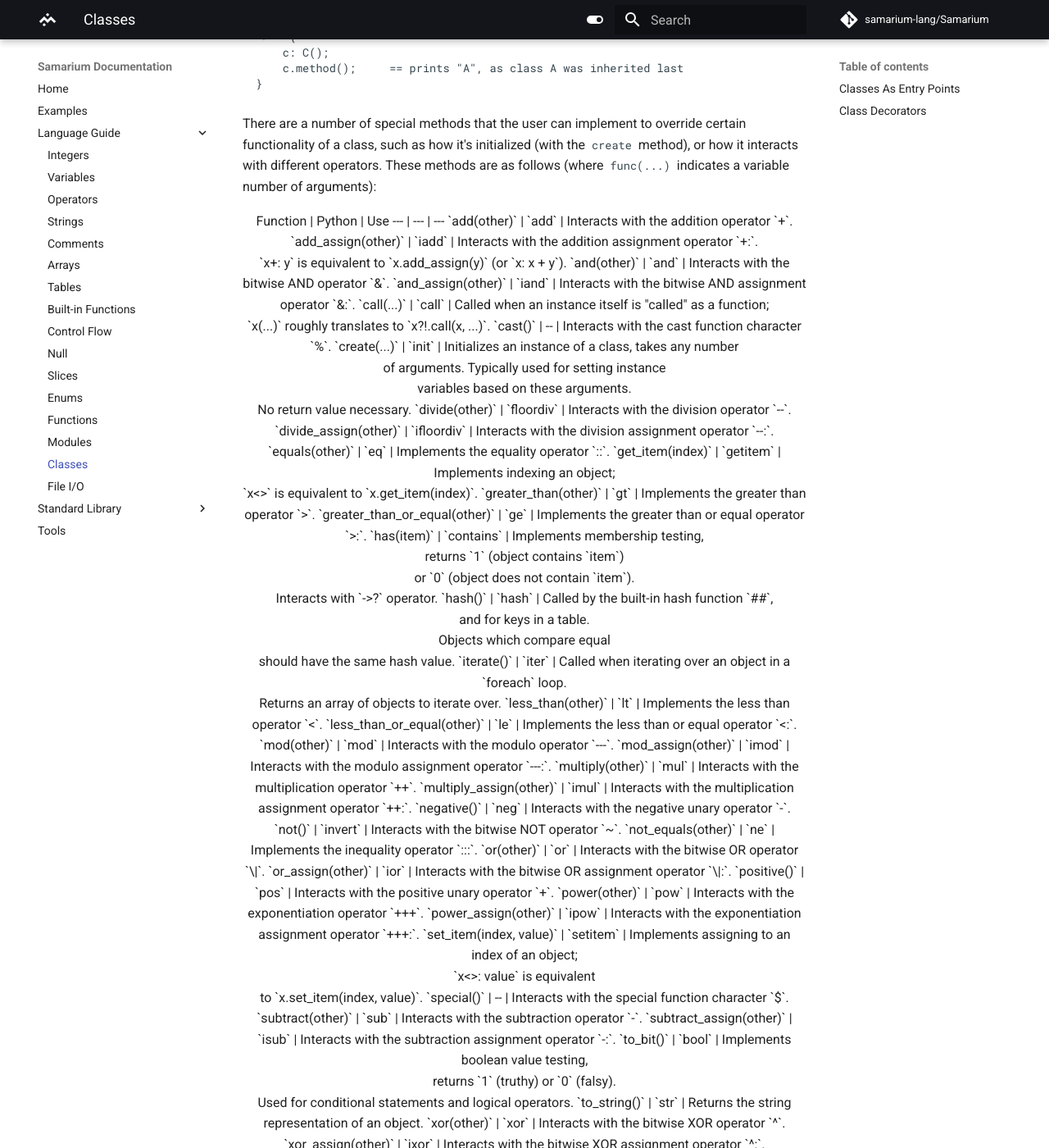
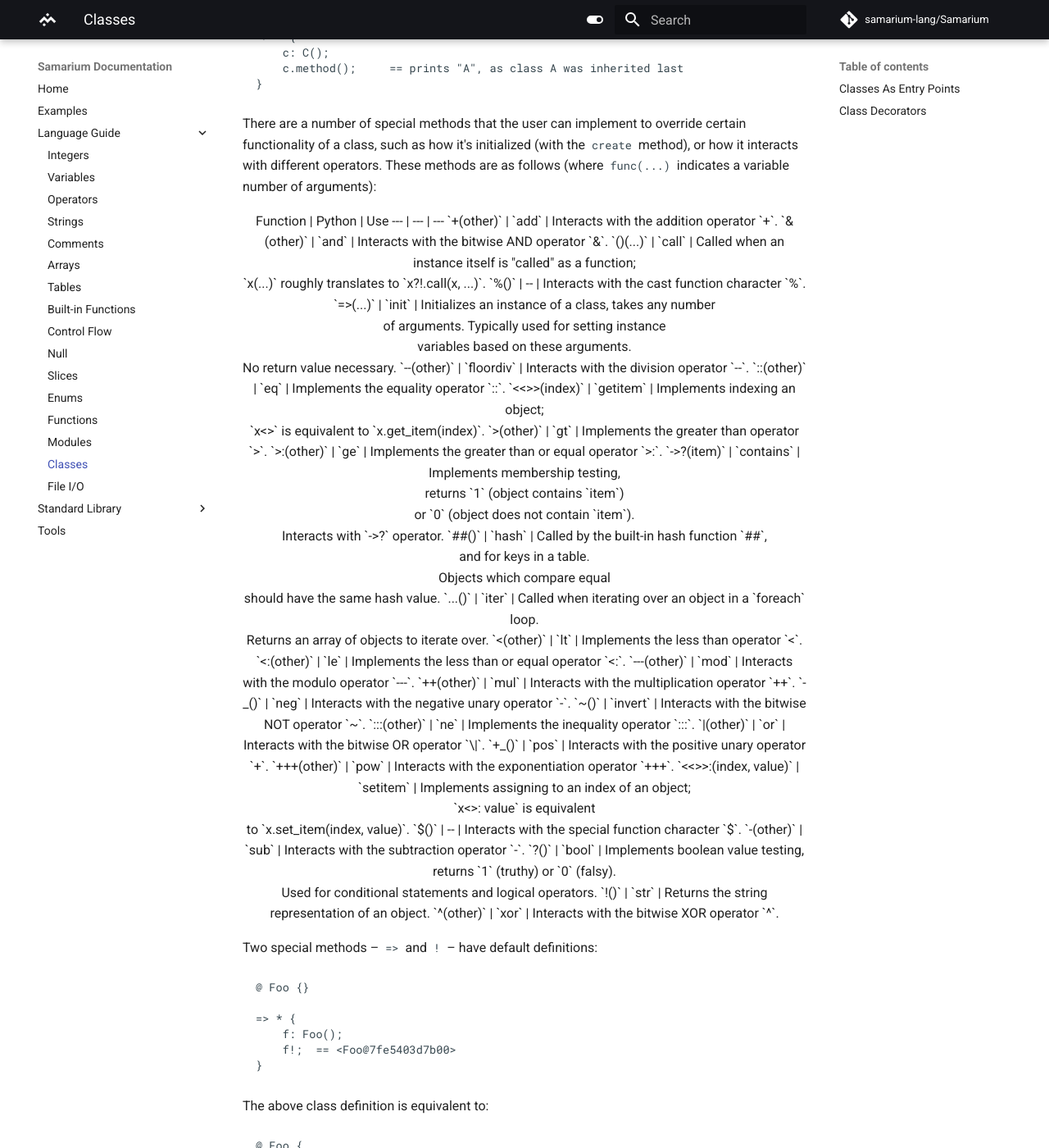
Before and after one commit to samarium-lang/Samarium, an MkDocs documentation site: the page built from docs/classes.md, in a window 1280 px wide and 1400 px high, scrolled down 1290 px. Shown: the whole window at 82% size. Built offline with MkDocs 1.6.1 and Material for MkDocs 9.7.7, drawn with Linux system fonts in a browser that asks for light colours; comment, search, counter and statistics services are not loaded; some of the changed text lies outside the part shown.

Commit message:
(docs) Updated special method names

````diff
--- a/docs/classes.md
+++ b/docs/classes.md
@@ -17,7 +17,7 @@ Just like variables, class attributes can be made private by prefixing them with
 @ Foo {
     shared: [];
 
-    create var * {
+    => var * {
         'var: var;
         '#pv: var - /;
     }
@@ -65,48 +65,39 @@ These methods are as follows (where `func(...)` indicates a variable number of a
 
 Function                       | Python       | Use
 ---                            | ---          | ---
-`add(other)`                   | `add`        | Interacts with the addition operator `+`.
-`add_assign(other)`            | `iadd`       | Interacts with the addition assignment operator `+:`.<br>`x+: y` is equivalent to `x.add_assign(y)` (or `x: x + y`).
-`and(other)`                   | `and`        | Interacts with the bitwise AND operator `&`.
-`and_assign(other)`            | `iand`       | Interacts with the bitwise AND assignment operator `&:`.
-`call(...)`                    | `call`       | Called when an instance itself is "called" as a function;<br>`x(...)` roughly translates to `x?!.call(x, ...)`.
-`cast()`                       | --           | Interacts with the cast function character `%`.
-`create(...)`                  | `init`       | Initializes an instance of a class, takes any number<br>of arguments. Typically used for setting instance<br>variables based on these arguments.<br>No return value necessary.
-`divide(other)`                | `floordiv`   | Interacts with the division operator `--`.
-`divide_assign(other)`         | `ifloordiv`  | Interacts with the division assignment operator `--:`.
-`equals(other)`                | `eq`         | Implements the equality operator `::`.
-`get_item(index)`              | `getitem`    | Implements indexing an object;<br>`x<<index>>` is equivalent to `x.get_item(index)`.
-`greater_than(other)`          | `gt`         | Implements the greater than operator `>`.
-`greater_than_or_equal(other)` | `ge`         | Implements the greater than or equal operator `>:`.
-`has(item)`                    | `contains`   | Implements membership testing,<br>returns `1` (object contains `item`)<br>or `0` (object does not contain `item`).<br>Interacts with `->?` operator.
-`hash()`                       | `hash`       | Called by the built-in hash function `##`,<br>and for keys in a table.<br>Objects which compare equal<br>should have the same hash value.
-`iterate()`                    | `iter`       | Called when iterating over an object in a `foreach` loop.<br>Returns an array of objects to iterate over.
-`less_than(other)`             | `lt`         | Implements the less than operator `<`.
-`less_than_or_equal(other)`    | `le`         | Implements the less than or equal operator `<:`.
-`mod(other)`                   | `mod`        | Interacts with the modulo operator `---`.
-`mod_assign(other)`            | `imod`       | Interacts with the modulo assignment operator `---:`.
-`multiply(other)`              | `mul`        | Interacts with the multiplication operator `++`.
-`multiply_assign(other)`       | `imul`       | Interacts with the multiplication<br>assignment operator `++:`.
-`negative()`                   | `neg`        | Interacts with the negative unary operator `-`.
-`not()`                        | `invert`     | Interacts with the bitwise NOT operator `~`.
-`not_equals(other)`            | `ne`         | Implements the inequality operator `:::`.
-`or(other)`                    | `or`         | Interacts with the bitwise OR operator `\|`.
-`or_assign(other)`             | `ior`        | Interacts with the bitwise OR assignment operator `\|:`.
-`positive()`                   | `pos`        | Interacts with the positive unary operator `+`.
-`power(other)`                 | `pow`        | Interacts with the exponentiation operator `+++`.
-`power_assign(other)`          | `ipow`       | Interacts with the exponentiation<br>assignment operator `+++:`.
-`set_item(index, value)`       | `setitem`    | Implements assigning to an index of an object;<br>`x<<index>>: value` is equivalent<br>to `x.set_item(index, value)`.
-`special()`                    | --           | Interacts with the special function character `$`.
-`subtract(other)`              | `sub`        | Interacts with the subtraction operator `-`.
-`subtract_assign(other)`       | `isub`       | Interacts with the subtraction assignment operator `-:`.
-`to_bit()`                     | `bool`       | Implements boolean value testing,<br>returns `1` (truthy) or `0` (falsy).<br>Used for conditional statements and logical operators.
-`to_string()`                  | `str`        | Returns the string representation of an object.
-`xor(other)`                   | `xor`        | Interacts with the bitwise XOR operator `^`.
-`xor_assign(other)`            | `ixor`       | Interacts with the bitwise XOR assignment operator `^:`.
+`+(other)`                     | `add`        | Interacts with the addition operator `+`.
+`&(other)`                     | `and`        | Interacts with the bitwise AND operator `&`.
+`()(...)`                      | `call`       | Called when an instance itself is "called" as a function;<br>`x(...)` roughly translates to `x?!.call(x, ...)`.
+`%()`                          | --           | Interacts with the cast function character `%`.
+`=>(...)`                      | `init`       | Initializes an instance of a class, takes any number<br>of arguments. Typically used for setting instance<br>variables based on these arguments.<br>No return value necessary.
+`--(other)`                    | `floordiv`   | Interacts with the division operator `--`.
+`::(other)`                    | `eq`         | Implements the equality operator `::`.
+`<<>>(index)`                  | `getitem`    | Implements indexing an object;<br>`x<<index>>` is equivalent to `x.get_item(index)`.
+`>(other)`                     | `gt`         | Implements the greater than operator `>`.
+`>:(other)`                    | `ge`         | Implements the greater than or equal operator `>:`.
+`->?(item)`                    | `contains`   | Implements membership testing,<br>returns `1` (object contains `item`)<br>or `0` (object does not contain `item`).<br>Interacts with `->?` operator.
+`##()`                         | `hash`       | Called by the built-in hash function `##`,<br>and for keys in a table.<br>Objects which compare equal<br>should have the same hash value.
+`...()`                        | `iter`       | Called when iterating over an object in a `foreach` loop.<br>Returns an array of objects to iterate over.
+`<(other)`                     | `lt`         | Implements the less than operator `<`.
+`<:(other)`                    | `le`         | Implements the less than or equal operator `<:`.
+`---(other)`                   | `mod`        | Interacts with the modulo operator `---`.
+`++(other)`                    | `mul`        | Interacts with the multiplication operator `++`.
+`-_()`                         | `neg`        | Interacts with the negative unary operator `-`.
+`~()`                          | `invert`     | Interacts with the bitwise NOT operator `~`.
+`:::(other)`                   | `ne`         | Implements the inequality operator `:::`.
+`|(other)`                     | `or`         | Interacts with the bitwise OR operator `\|`.
+`+_()`                         | `pos`        | Interacts with the positive unary operator `+`.
+`+++(other)`                   | `pow`        | Interacts with the exponentiation operator `+++`.
+`<<>>:(index, value)`          | `setitem`    | Implements assigning to an index of an object;<br>`x<<index>>: value` is equivalent<br>to `x.set_item(index, value)`.
+`$()`                          | --           | Interacts with the special function character `$`.
+`-(other)`                     | `sub`        | Interacts with the subtraction operator `-`.
+`?()`                          | `bool`       | Implements boolean value testing,<br>returns `1` (truthy) or `0` (falsy).<br>Used for conditional statements and logical operators.
+`!()`                          | `str`        | Returns the string representation of an object.
+`^(other)`                     | `xor`        | Interacts with the bitwise XOR operator `^`.
 
 </center>
 
-Two special methods – `create` and `to_string` – have default definitions:
+Two special methods – `=>` and `!` – have default definitions:
 ```sm
 @ Foo {}
 
@@ -118,9 +109,9 @@ Two special methods – `create` and `to_string` – have default definitions:
 The above class definition is equivalent to:
 ```sm
 @ Foo {
-    create * {}
+    => * {}
 
-    to_string * {
+    ! * {
         * "<$name@$address>" --- {{"name" -> '?!, "address" -> '**}};
     }
 }
@@ -147,7 +138,7 @@ A class named `=>` can serve as an entry point instead of a function:
 ```
 ```sm
 @ => {
-    create argv * {
+    => argv * {
         "Hello, " + argv<</>>!;
     }
 }
@@ -160,12 +151,12 @@ Decorators can also be created using classes:
 ```sm
 @ OutputStorage {
 
-    create func * {
+    => func * {
         'func: func;
         'outputs: [];
     }
 
-    call args... * {
+    () args... * {
         out: 'function(**args);
         'outputs_: [out];
         * out;
````
